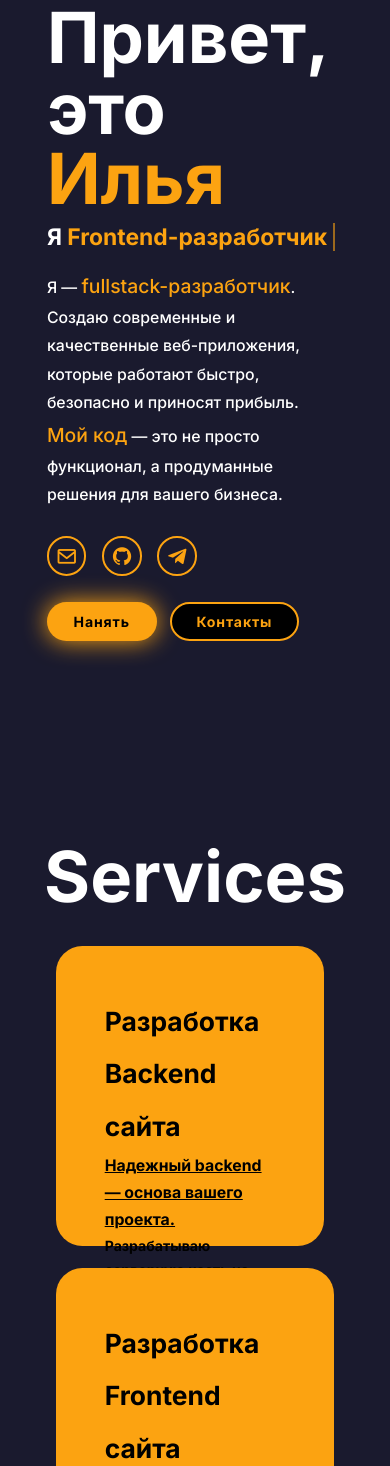
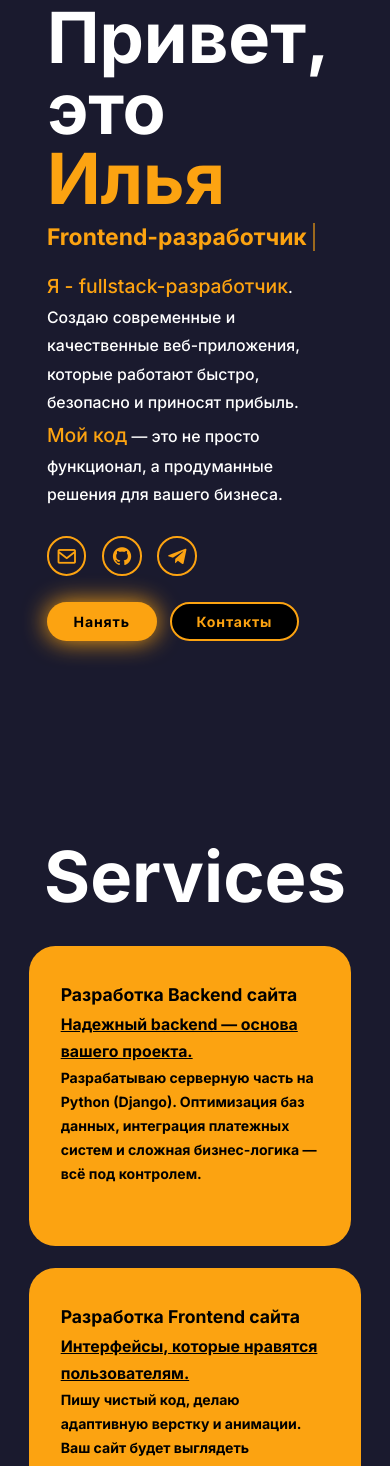
Before and after one commit to Ilya-Tretyak/businnes_card, a plain HTML site: page index.html in a window 390 px wide. Shown: the part 534-2000 px from the top of the page. Drawn offline with nearby package versions, Linux system fonts and the light colour scheme.

Commit message:
Second commit

```diff
--- a/index.html
+++ b/index.html
@@ -29,8 +29,8 @@
 <section class="home" id="home">
     <div class="home-content">
         <h1>Привет, это <span>Илья</span></h1>
-        <h3 class="text-animation">Я <span></span></h3>
-        <p>Я — <span>fullstack-разработчик</span>.
+        <h3 class="text-animation"><span></span></h3>
+        <p><span>Я - fullstack-разработчик</span>.
             Создаю современные и качественные веб-приложения, которые работают быстро, безопасно и приносят
             прибыль.
         </p>
--- a/style.css
+++ b/style.css
@@ -601,5 +601,16 @@ footer .copyright {
 
     .services-container {
         grid-template-columns: repeat(1,1fr);
+        padding-bottom: 7rem;
+        margin: 0 2rem;
+    }
+
+    .service-box .service-info {
+        padding: 3rem;
+    }
+
+    .service-box h4{
+        font-size: 2rem;
+        font-style: initial;
     }
 }
```
